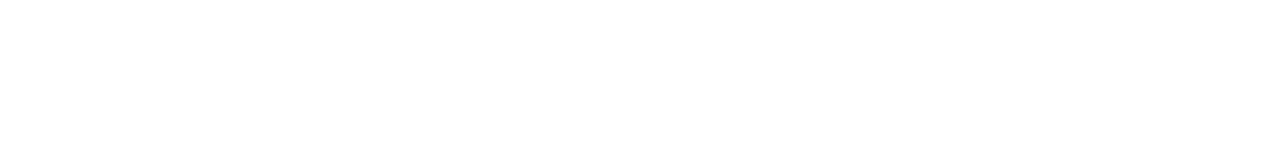
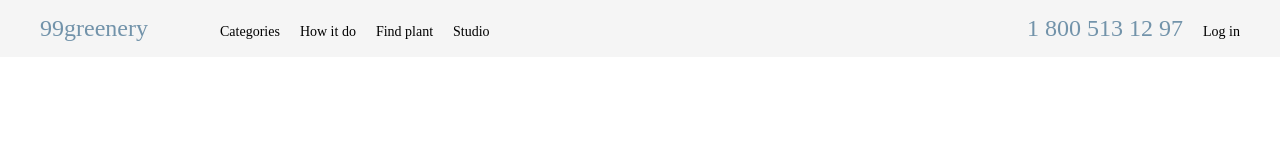
Before and after one commit to yurkka23/99greenery, a plain HTML site: page index.html in a window 1280 px wide. Drawn offline with Linux system fonts and the light colour scheme.

Commit message:
add header navigation

```diff
--- a/css/styles.css
+++ b/css/styles.css
@@ -0,0 +1,64 @@
+*{
+    margin: 0;
+}
+body{
+    font-family: serif;
+    font-size: 14px;
+}
+ul{
+    list-style: none;
+
+}
+a{
+    text-decoration: none;
+    color: black;
+
+}
+
+
+.container{
+    min-height: 100%;
+    display: grid;
+
+}
+
+
+/* header */
+.header_container{
+    background-color: #f5f5f5;
+    padding: 15px 40px;
+}
+.nav_container{
+    display: grid;
+    grid-template-columns: 1fr 1fr;
+    grid-template-rows: 1fr;
+    align-items: center;
+}
+.nav_container ul{
+    display: flex;
+}
+.left{
+    display: grid;
+    grid-template-columns: minmax(50px, 120px) minmax(150px,500px);
+    align-items: baseline;
+}
+.left li{
+    margin-left: 20px;
+}
+.right{
+   display: flex;
+   justify-content: end;
+
+    align-items: baseline;
+}
+.right a{
+    padding-left: 20px;
+}
+.nav-logo{
+    color: #7293aa;
+    font-size: 24px;
+}
+.nav-number{
+    color: #7293aa;
+    font-size: 24px;
+}
--- a/index.html
+++ b/index.html
@@ -4,11 +4,33 @@
     <meta charset="UTF-8">
     <meta http-equiv="X-UA-Compatible" content="IE=edge">
     <meta name="viewport" content="width=device-width, initial-scale=1.0">
+    <link rel="stylesheet" href="/css/styles.css">
     <title>99greenery</title>
 </head>
 <body>
     <div class="container">
+        <header>
+            <div class="header_container">
+                <nav>
+                    <div class="nav_container">
+                        <div class="left">
+                            <a href="#" class="nav-logo">99greenery</a>
+                            <ul>
+                                <li><a href="#">Categories</a></li>
+                                <li><a href="#">How it do</a></li>
+                                <li><a href="#">Find plant</a></li>
+                                <li><a href="#">Studio</a></li>
+                            </ul>
+                        </div>
+                        <div class="right">
+                            <a href="#" class="nav-number">1 800 513 12 97</a>
+                            <a href="#">Log in</a>
+                        </div>
 
+                    </div>
+                </nav>
+            </div>
+        </header>
     </div>
 </body>
 </html>
```
